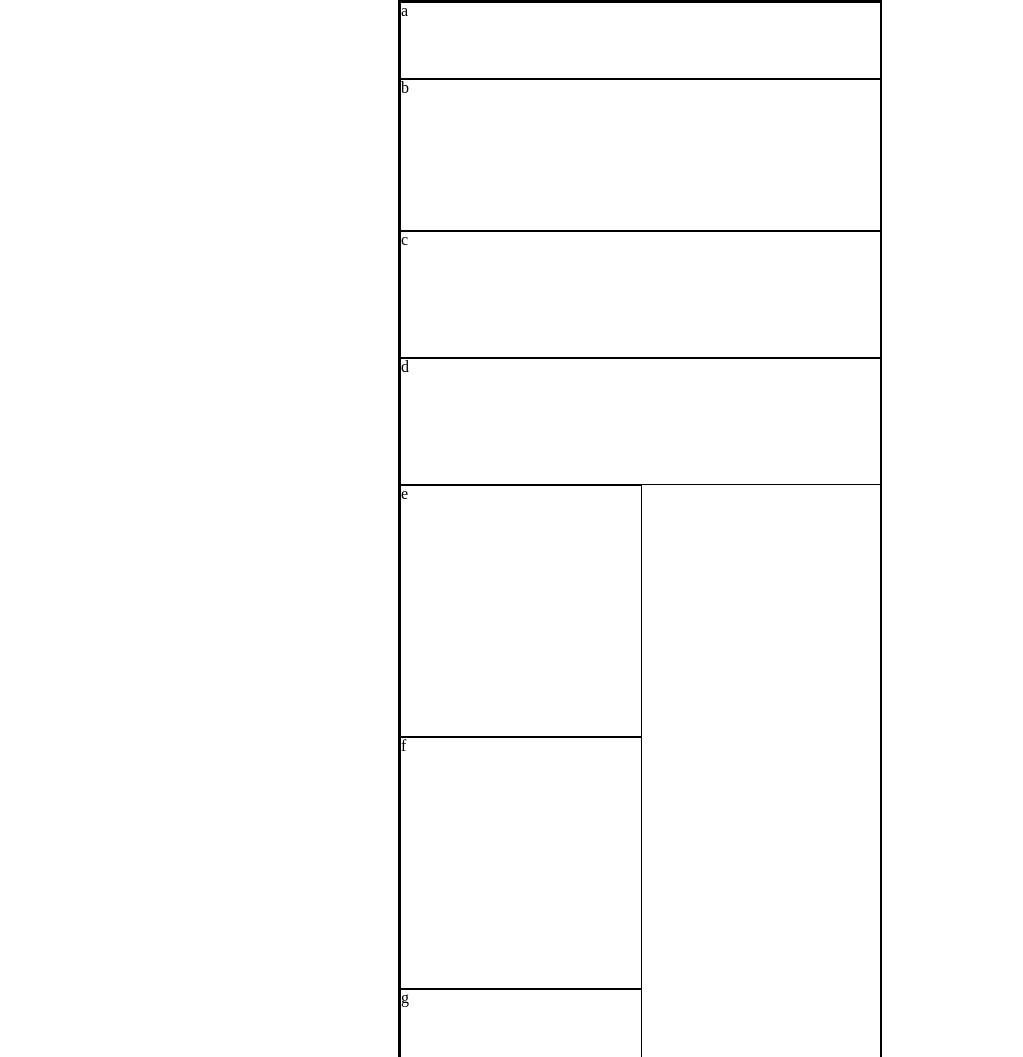
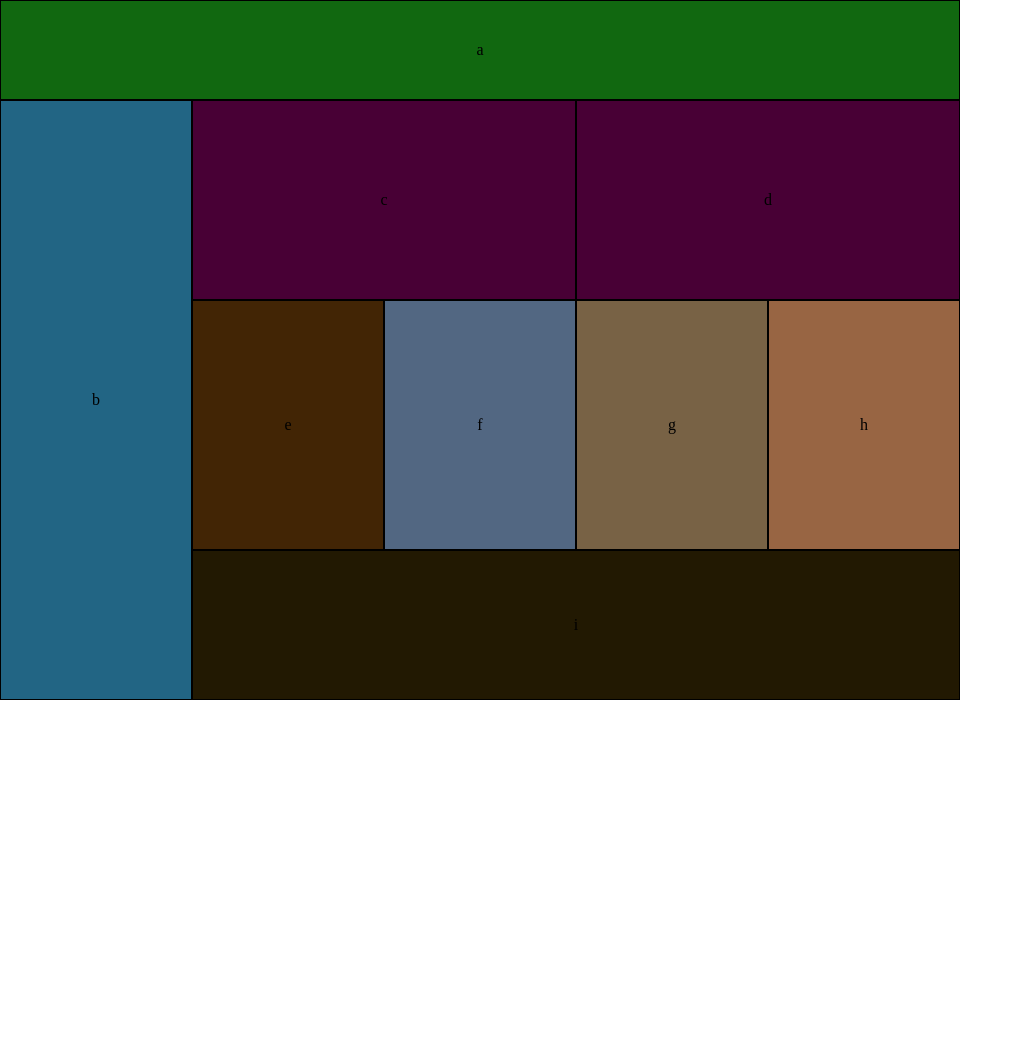
Before and after one commit to Seidomo/301-lab-01, a plain HTML site: page index.html in a window 1280 px wide. Shown: the top 1057 px of the page, without its empty margins (0-1023 px from the left). After the commit the page ends 800 px from the top, so only its background shows below. Drawn offline with Linux system fonts and the light colour scheme.

Commit message:
finished lab 01

```diff
--- a/css/base.css
+++ b/css/base.css
@@ -1,3 +1,7 @@
+*{
+    box-sizing: border-box;
+}
+
 
 main{
     border: solid 2px black;
@@ -29,3 +33,5 @@ main{
     height: 250px;
     border: solid 1px black;
 }
+
+#section-2
--- /dev/null
+++ b/css/bases.css
@@ -0,0 +1,156 @@
+
+
+ *{
+    box-sizing: border-box;
+    width: 100%;
+
+
+}
+
+div{
+  display: flex;
+    justify-content: center;
+    align-items: center;
+}
+
+
+
+.box-a{
+    height: 75px;
+    border: solid 1px black;
+    width: 100%;
+    background-color: burlywood;
+
+}
+
+.box-b{
+    height: 150px;
+    border: solid 1px black;
+    width: 100%;
+    background-color: chartreuse;
+}
+
+.box-c{
+    height: 125px;
+    border: solid 1px black;
+    width: 100%;
+    background-color: cyan;
+}
+
+.box-d{
+    height: 125px;
+    border: solid 1px black;
+    width: 100%;
+    background-color: darkorange;
+}
+
+#section2{
+  height: 500px;
+}
+
+.box-e{
+  border: solid 1px black;
+  width: 50%;
+  height: 50%;
+  float: left;
+}
+
+.box-e:first-child{
+  background-color: #228998;
+}
+
+.box-e:nth-child(2){
+  background-color: #348722;
+}
+
+.box-e:nth-child(3){
+  background-color: #543211;
+}
+
+.box-e:last-child{
+  background-color: #413266;
+}
+
+
+.box-i{
+  height: 80px;
+  border: solid 1px black;
+  background-color: darkslategrey;
+}
+
+
+@media(min-width: 768px){
+  *{
+    max-width: 960px;
+  }
+
+ main {
+
+    max-width: 100%;
+    box-sizing: border-box;
+
+
+
+  }
+  .box-a{
+    height: 100px;
+    background-color: #116810;
+
+  }
+
+  .box-b{
+    height: 600px;
+     width: 20%;
+     float: left;
+     background-color: #226584;
+  }
+
+
+
+  .box-c{
+    height: 200px;
+    width: 40%;
+    float: left;
+    background-color: #480035;
+  }
+
+  .box-d{
+    height: 200px;
+
+    width: 40%;
+  }
+
+  #section2{
+    width: 80%;
+    height: 250px;
+    float: left;
+
+  }
+
+  .box-e{
+    height: 100%;
+    width: 25%;
+
+  }
+  .box-e:first-child{
+    background-color: #422505;
+  }
+
+  .box-e:nth-child(2){
+    background-color: #526782;
+  }
+
+  .box-e:nth-child(3){
+    background-color: #786245;
+  }
+
+  .box-e:last-child{
+    background-color: #986543;
+  }
+  .box-i{
+    height: 150px;
+    width: 80%;
+    background-color: #221902;
+  }
+
+}
--- a/index.html
+++ b/index.html
@@ -1,14 +1,14 @@
 <!DOCTYPE html>
-<!DOCTYPE html>
-<html lang="en">
+<html>
 <head>
     <meta charset="UTF-8">
     <meta name="viewport" content="width=device-width, initial-scale=1.0">
     <title>Document</title>
     <link rel="stylesheet" href="css/reset.css" />
-    <link rel="stylesheet" href="css/base.css" />
-    <link rel="stylesheet" href="css/layout.css" />
-    <link rel="stylesheet" href="css/module.css" />
+    <link rel="stylesheet" href="css/bases.css" />
+    <!-- <link rel="stylesheet" href="css/base.css" /> -->
+    <!-- <link rel="stylesheet" href="css/layout.css" /> -->
+    <!-- <link rel="stylesheet" href="css/module.css" /> -->
 </head>
 <body>
     <main>
```
